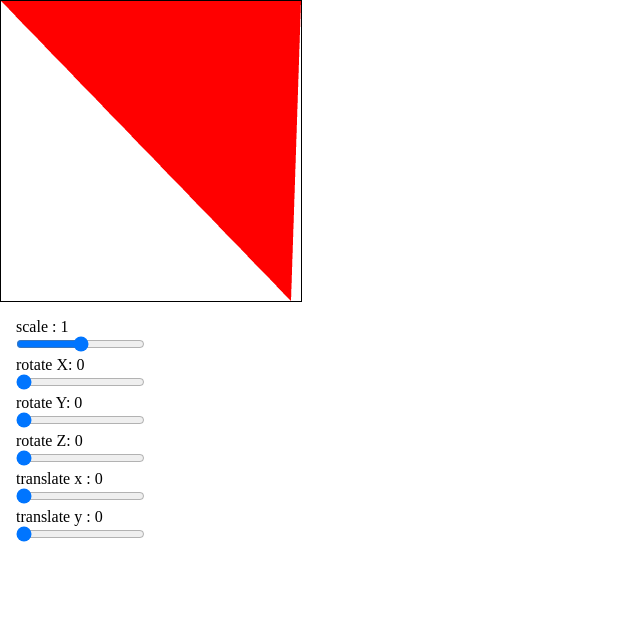
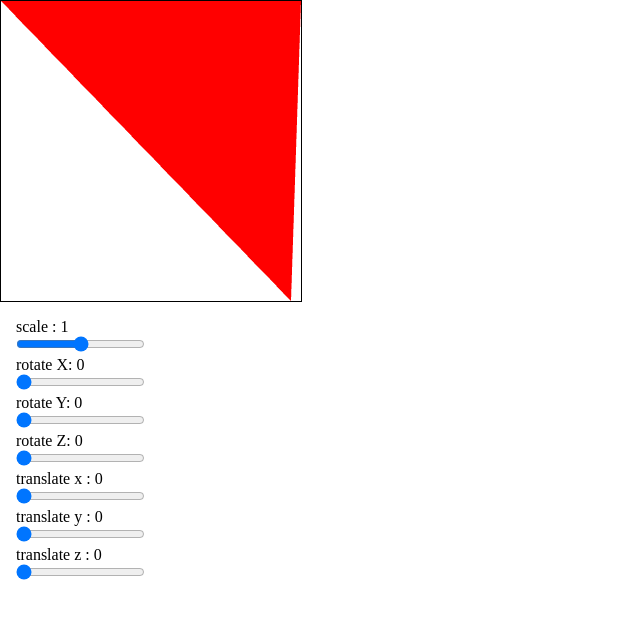
Before and after one commit to slooi/webgl2, a React (Vite) app: page / in a window 1280 px wide. Shown: the top 618 px of the page, without its empty margins (0-640 px from the left). Built offline with nearby package versions, Linux system fonts and the light colour scheme.

Commit message:
:sparkles: add translate z ui slider

```diff
--- a/src/App.tsx
+++ b/src/App.tsx
@@ -7,7 +7,7 @@ import { createWebglRenderer } from './webgl'
 
 function App() {
   const [scale, setScale] = useState<number>(1)
-  const [translation, setTranslation] = useState<[number, number]>([0, 0])
+  const [translation, setTranslation] = useState<{ x: number, y: number, z: number }>({ x: 0, y: 0, z: 0 })
   const [rotation, setRotation] = useState<{ x: number, y: number, z: number }>({ x: 0, y: 0, z: 0 })
 
   const [renderer, setRenderer] = useState<ReturnType<typeof createWebglRenderer> | null>(null)
@@ -28,7 +28,7 @@ function App() {
     renderer.rotateX(rotation.x)
     renderer.rotateY(rotation.y)
     renderer.rotateZ(rotation.z)
-    renderer.translate(translation[0], translation[1])
+    renderer.translate(translation.x, translation.y, translation.z)
     renderer.draw()
   }, [scale, translation, rotation])
 
@@ -45,10 +45,12 @@ function App() {
           <input value={rotation.y} type="range" onChange={e => setRotation(v => ({ ...v, y: Number(e.target.value) }))} min="0" max="300" step="1" />
           <p>rotate Z: {rotation.z}</p>
           <input value={rotation.z} type="range" onChange={e => setRotation(v => ({ ...v, z: Number(e.target.value) }))} min="0" max="300" step="1" />
-          <p>translate x : {translation[0]}</p>
-          <input value={translation[0]} type="range" onChange={e => setTranslation(t => [Number(e.target.value), t[1]])} min="0" max="300" step="1" />
-          <p>translate y : {translation[1]}</p>
-          <input value={translation[1]} type="range" onChange={e => setTranslation(t => [t[0], Number(e.target.value)])} min="0" max="300" step="1" />
+          <p>translate x : {translation.x}</p>
+          <input value={translation.x} type="range" onChange={e => setTranslation(v => ({ ...v, x: Number(e.target.value) }))} min="0" max="300" step="1" />
+          <p>translate y : {translation.y}</p>
+          <input value={translation.y} type="range" onChange={e => setTranslation(v => ({ ...v, y: Number(e.target.value) }))} min="0" max="300" step="1" />
+          <p>translate z : {translation.z}</p>
+          <input value={translation.z} type="range" onChange={e => setTranslation(v => ({ ...v, z: Number(e.target.value) }))} min="0" max="300" step="1" />
         </div>
       </div>
     </>
```
